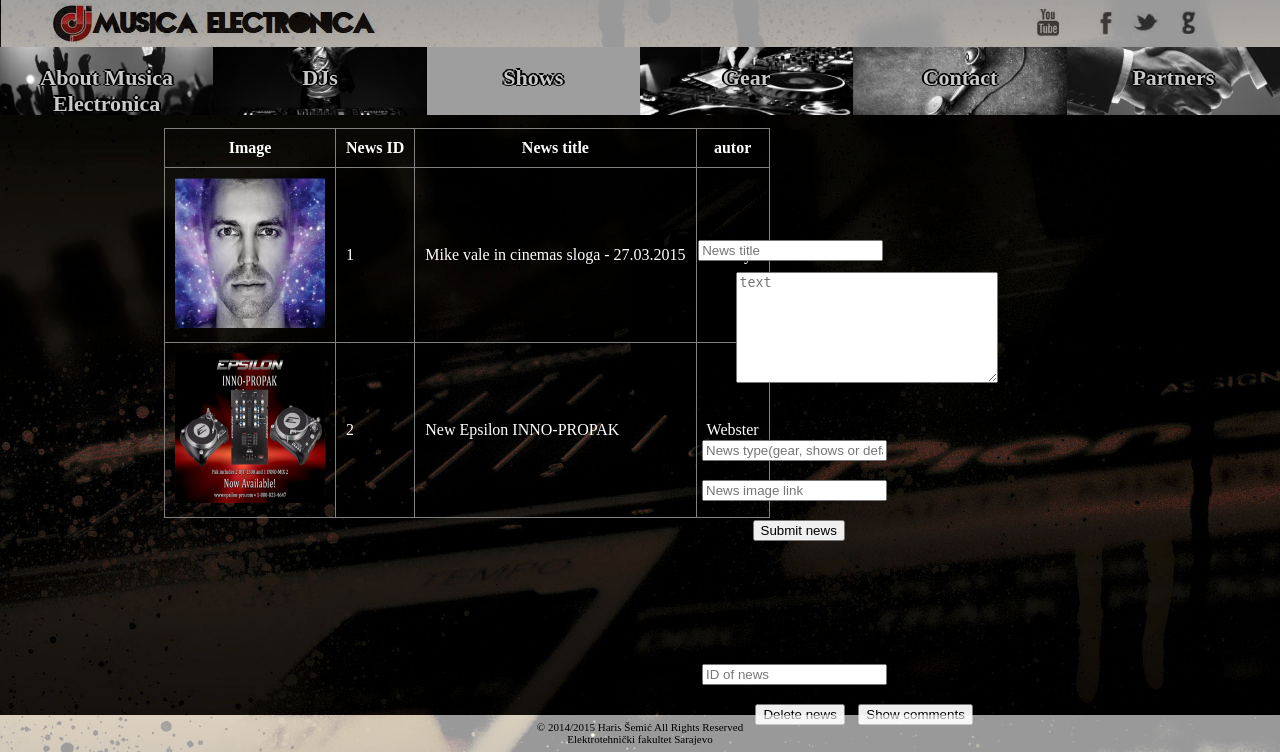
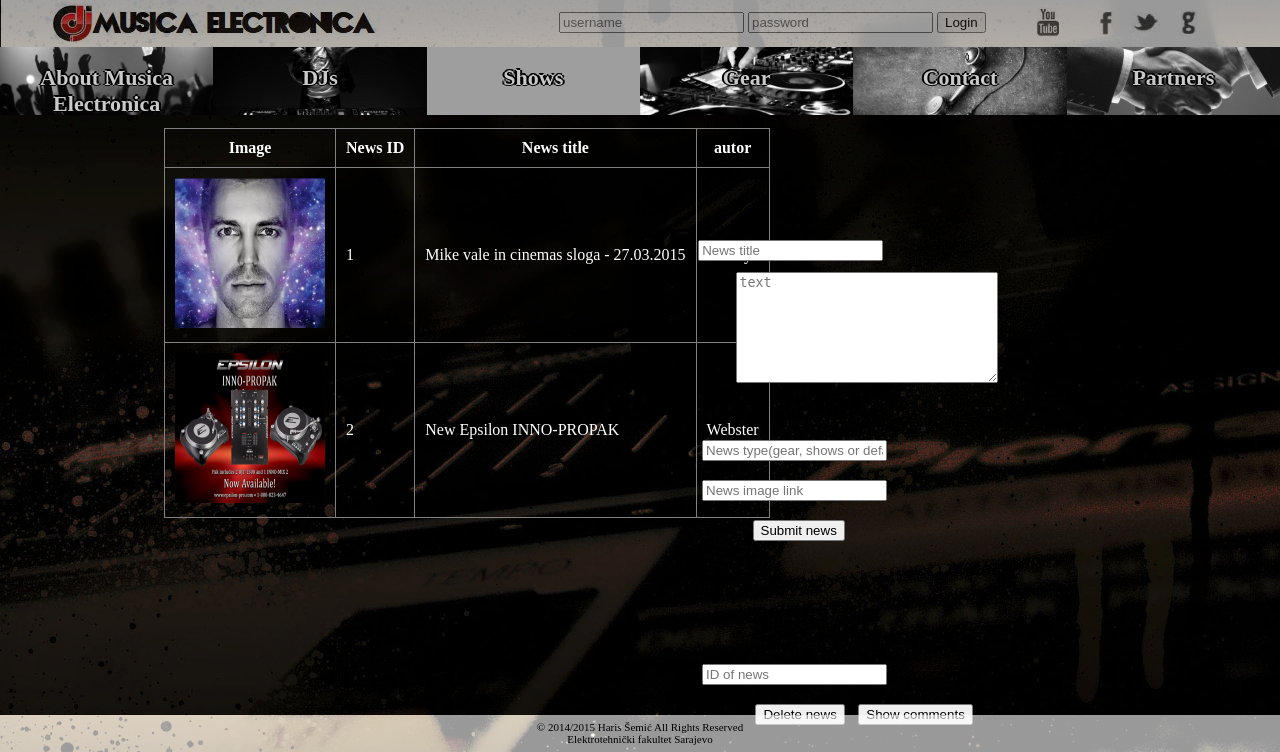
Before and after one commit to WebTehnologijeETF/MusicaElectronica, a PHP site: page /adminpanel.php in a window 1280 px wide. Shown: the top 752 px of the page. Run offline with PHP 8.4, Linux system fonts and the light colour scheme; data comes from the database, SQL or seed files in the repository; some web fonts are replaced; grey boxes are pictures that could not be loaded.

Commit message:
adminpanel 7

```diff
--- a/adminpanel.php
+++ b/adminpanel.php
@@ -11,6 +11,65 @@
 <BODY>
     <div id="okvir">
         <div id="zaglavlje">
+
+		<?php
+		$veza = new PDO("mysql:dbname=me;host=localhost;charset=utf8", "meuser", "bigbangkamehameha1");
+		$veza->exec("set names utf8");
+
+		$vijest = $veza->query("select id, naslov, tekst, autor, UNIX_TIMESTAMP(vrijeme) vrijeme2, tip, slika from vijesti order by vrijeme desc");
+
+		session_start();
+		if (isset($_SESSION['username']))
+		{
+			$username = $_SESSION['username'];
+
+			$result = $veza->query("SELECT * FROM korisnici WHERE username='$username'");
+			$genre = "\"genre\"";
+			foreach ($result as $korisnik)
+			{
+			if ($korisnik['prava'] == 'admin'){
+
+					print "<div id='user' style='position:absolute; top:1.5%; right:25%;'><form method='post'>Logged in as ".$username."
+					<input type='submit' name='logout' value ='Logout'/> "?> <a href="adminpanel.php"
+					style="cursor: pointer; text-decoration: underline; color:blue">Admin panel</a><?php print "</form></div>";
+
+			}
+
+				else
+					print "<div id='user' style='position:absolute; top:1.5%; right:25%;'><form method='post'>Logged in as ".$username."
+					<input type='submit' name='logout' value ='Logout'/></form></div>";
+			}
+
+		}
+
+
+		else if (isset($_REQUEST['username']))
+		{
+				$username = htmlEntities($_REQUEST['username'], ENT_QUOTES);
+				$username = htmlEntities($_REQUEST['password'], ENT_QUOTES);
+				$upit = $veza->prepare("SELECT * FROM korisnici WHERE username=? and password=?");
+				$upit->execute(array($username,$password));
+
+			    $_SESSION['username'] = $username;
+                header("location: index.php");
+		}
+
+
+
+		else
+		{
+			   print "<div id='loginn' style='position:absolute; top:1.5%; right:23%;'>
+			   <form method='post' action =''><input type = 'text' name = 'username' id='username' placeholder='username'>
+			   <input type = 'password' name = 'password' id='password' placeholder='password'>
+			   <input type='submit' name='login' value ='Login'/></form></div>";
+		}
+
+		if (isset($_POST['logout']))
+		{
+			session_unset();
+			header("location: index.php");
+		}
+		?>
 
             <a href="index.php"><div id="logo">&nbsp;</div></a>
 			<a href="https://www.youtube.com/" target="_blank"><div id="ytlink"></div></a>
```
